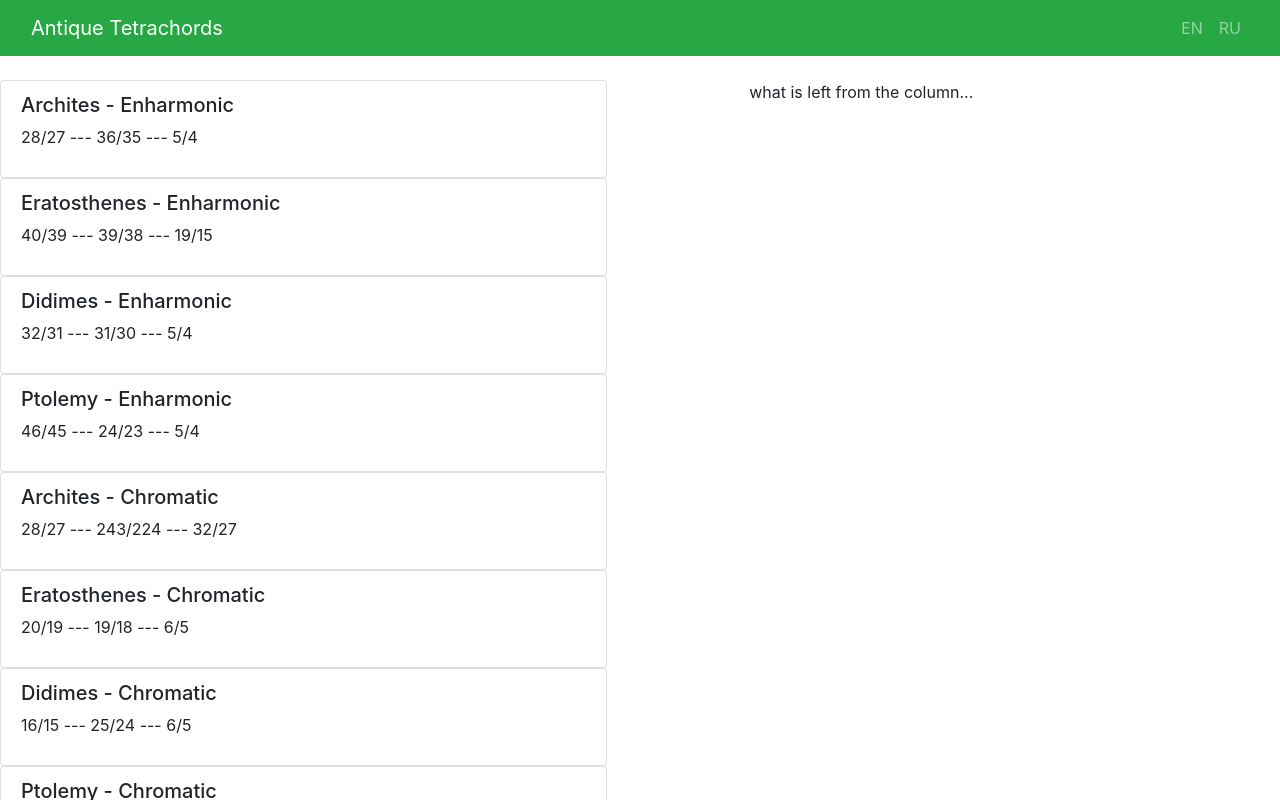
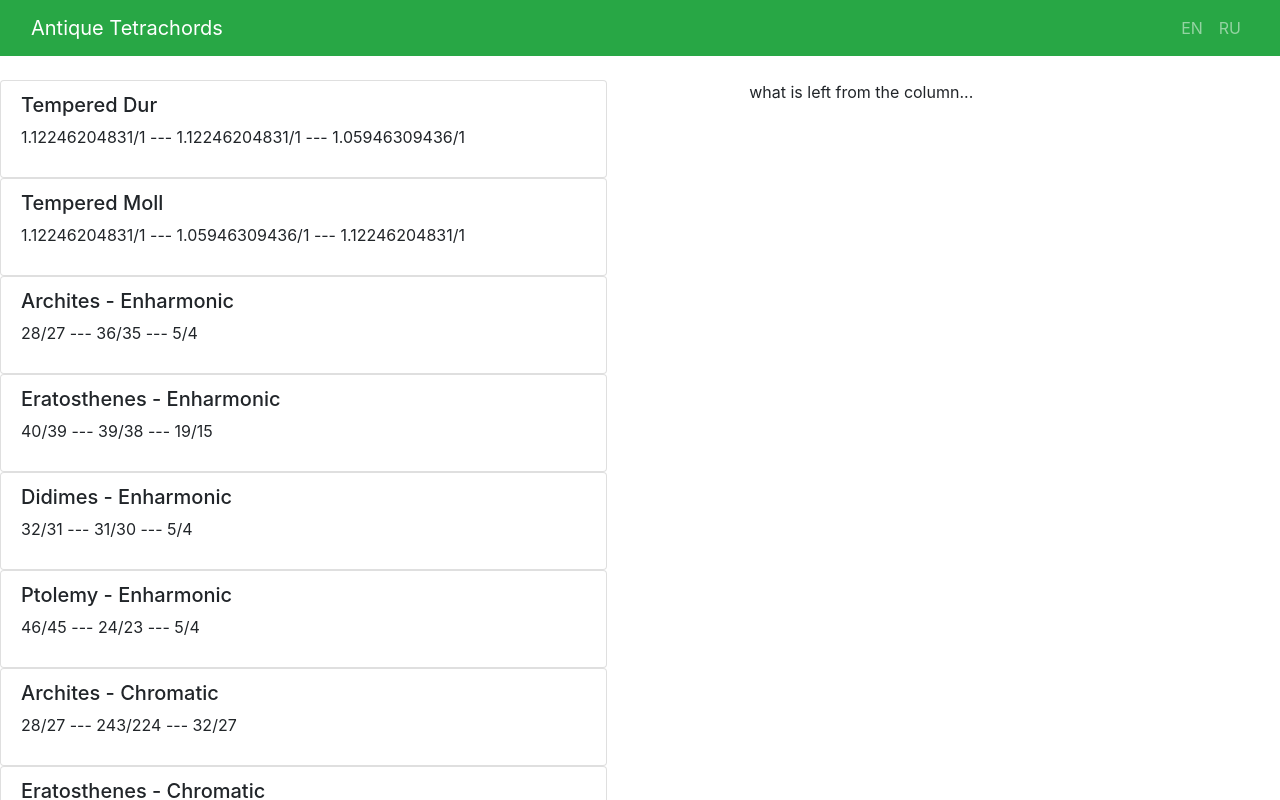
Before and after one commit to ivanov-slk/antique-tetrachords, an Angular app: page / in a window 1280 px wide. Shown: the top 800 px of the page. Built offline with nearby package versions, Linux system fonts and the light colour scheme.

Commit message:
added tempered tetrachords

```diff
--- a/src/app/melodies/melody.service.ts
+++ b/src/app/melodies/melody.service.ts
@@ -4,6 +4,16 @@ import { Injectable } from '@angular/core';
 @Injectable()
 export class MelodyService {
   private melodies: Melody[] = [
+    new Melody('temperedDur', [
+      '1.12246204831/1',
+      '1.12246204831/1',
+      '1.05946309436/1'
+    ]),
+    new Melody('temperedMoll', [
+      '1.12246204831/1',
+      '1.05946309436/1',
+      '1.12246204831/1'
+    ]),
     new Melody('architesEnharmonic', ['28/27', '36/35', '5/4']),
     new Melody('eratosthenesEnharmonic', ['40/39', '39/38', '19/15']),
     new Melody('didimesEnharmonic', ['32/31', '31/30', '5/4']),
--- a/src/app/melodies/synth.service.ts
+++ b/src/app/melodies/synth.service.ts
@@ -19,7 +19,7 @@ export class SynthService {
       [numerator, denominator] = element.split('/');
       return +numerator / +denominator;
     });
-
+    console.log(factors);
     // calculate the cents
     const cents = factors.map(element => {
       return 1200 * Math.log2(element);
--- a/src/assets/i18n/en.json
+++ b/src/assets/i18n/en.json
@@ -1,5 +1,7 @@
 {
   "title": "Antique Tetrachords",
+  "temperedDur": "Tempered Dur",
+  "temperedMoll": "Tempered Moll",
   "architesEnharmonic": "Archites - Enharmonic",
   "eratosthenesEnharmonic": "Eratosthenes - Enharmonic",
   "didimesEnharmonic": "Didimes - Enharmonic",
--- a/src/assets/i18n/ru.json
+++ b/src/assets/i18n/ru.json
@@ -1,5 +1,7 @@
 {
   "title": "Античные тетрахорды",
+  "temperedDur": "Темперированный - мажор",
+  "temperedMoll": "Темперированный - минор",
   "architesEnharmonic": "Архит - энгармонический",
   "eratosthenesEnharmonic": "Эратосфэн - энгармонический",
   "didimesEnharmonic": "Дидим - энгармонический",
```
